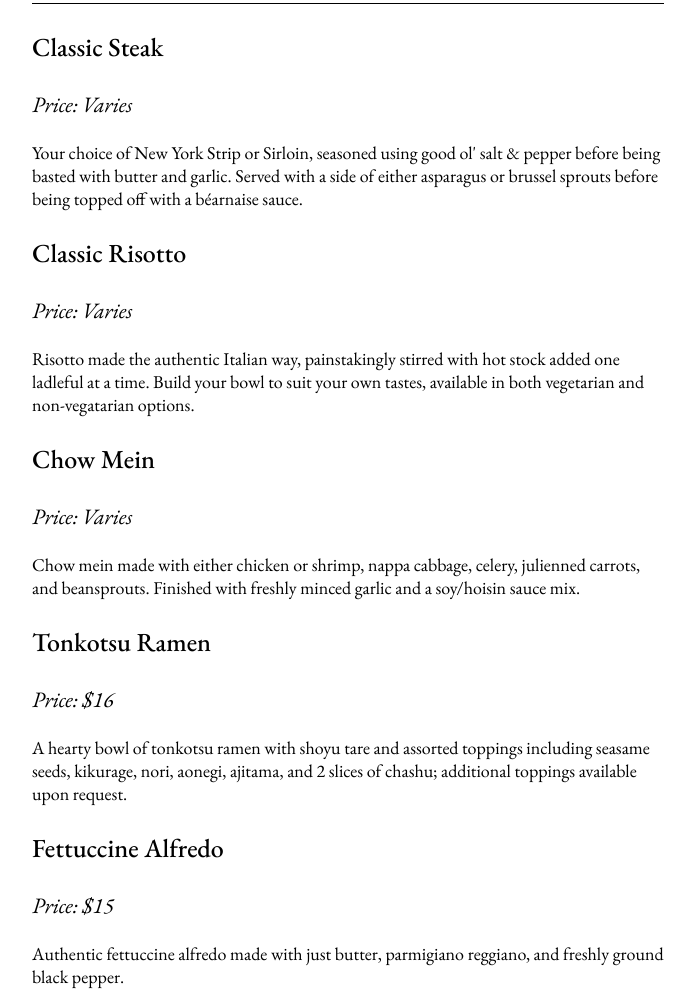
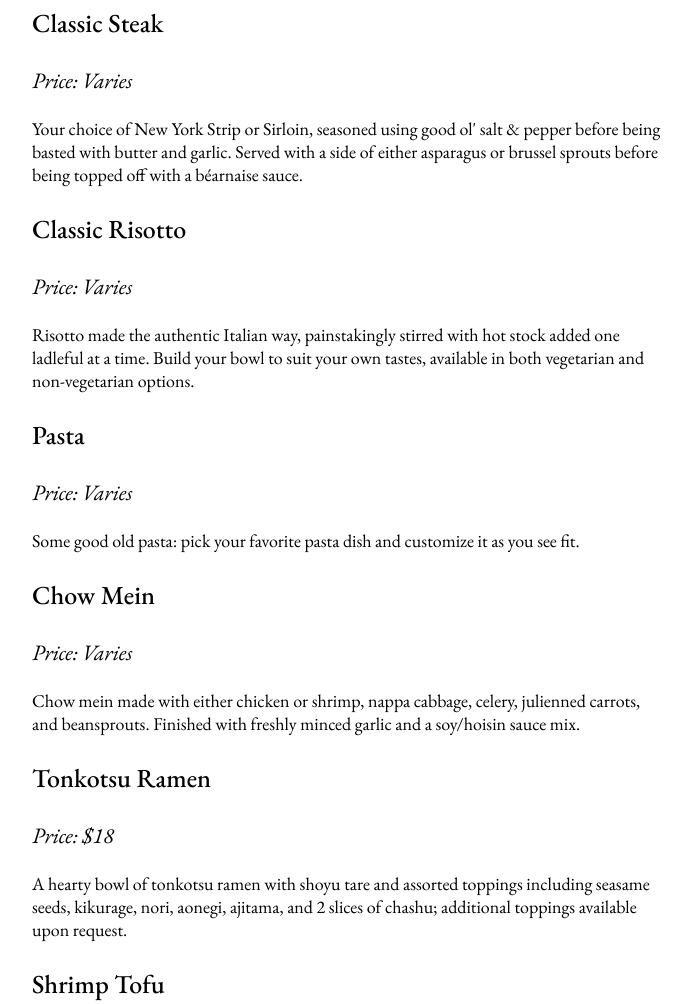
Before and after one commit to zhang-gang17/chef-zhang, a plain HTML site: page menu.html in a window 1280 px wide. Shown: the part 1463-2467 px from the top of the page, without its empty margins (292-986 px from the left). Drawn offline with nearby package versions, Linux system fonts and the light colour scheme.

Commit message:
Add files via upload

```diff
--- a/menu.html
+++ b/menu.html
@@ -42,9 +42,7 @@
             <p class="heading-text">Seasonal Recommendations</p>
             <hr class="line">
             <p class="body-text">It's fall, which means the end of harvest for fruits and vegetables of all kind:
-                almost anything and everything is in-season now. As for meat, it's prime cattle (and marbling) season.
-                This is due to grass being richer with seed content to reproduce for the upcoming year. So if you fancy a
-                juicy steak, there's no better time than now.
+                almost anything and everything is in-season now. Warm yourself up with some hearty ramen or pasta, or enjoy a nice juicy steak.
             </p>
         </div>
     </div>
@@ -68,7 +66,7 @@
             <p class="food-desc">An Italian classic made using ciabatta bread toasted with olive oil, roma tomatoes, fresh basil, and balsamic vinegar.</p>
 
             <p class="food-item">Miso Soup</p>
-            <p class="food-price">Price: $8</p>
+            <p class="food-price">Price: $4</p>
             <p class="food-desc">A Japanese go-to made with awase dashi, shiro miso, tofu, kikurage, and aonegi.</p>
 
             <p class="food-item">Portobello Mushroom Melt</p>
@@ -91,7 +89,11 @@
             <p class="food-item">Classic Risotto</p>
             <p class="food-price">Price: Varies</p>
             <p class="food-desc">Risotto made the authentic Italian way, painstakingly stirred with hot stock added one ladleful at a time.
-                Build your bowl to suit your own tastes, available in both vegetarian and non-vegatarian options.</p>
+                Build your bowl to suit your own tastes, available in both vegetarian and non-vegetarian options.</p>
+
+            <p class="food-item">Pasta</p>
+            <p class="food-price">Price: Varies</p>
+            <p class="food-desc">Some good old pasta: pick your favorite pasta dish and customize it as you see fit.</p>
 
             <p class="food-item">Chow Mein</p>
             <p class="food-price">Price: Varies</p>
@@ -99,13 +101,9 @@
                 Finished with freshly minced garlic and a soy/hoisin sauce mix.</p>
 
             <p class="food-item">Tonkotsu Ramen</p>
-            <p class="food-price">Price: $16</p>
+            <p class="food-price">Price: $18</p>
             <p class="food-desc">A hearty bowl of tonkotsu ramen with shoyu tare and assorted toppings including seasame seeds, kikurage, nori, aonegi, ajitama,
                 and 2 slices of chashu; additional toppings available upon request.</p>
-
-            <p class="food-item">Fettuccine Alfredo</p>
-            <p class="food-price">Price: $15</p>
-            <p class="food-desc">Authentic fettuccine alfredo made with just butter, parmigiano reggiano, and freshly ground black pepper.</p>
 
             <p class="food-item">Shrimp Tofu</p>
             <p class="food-price">Price: $10</p>
```
